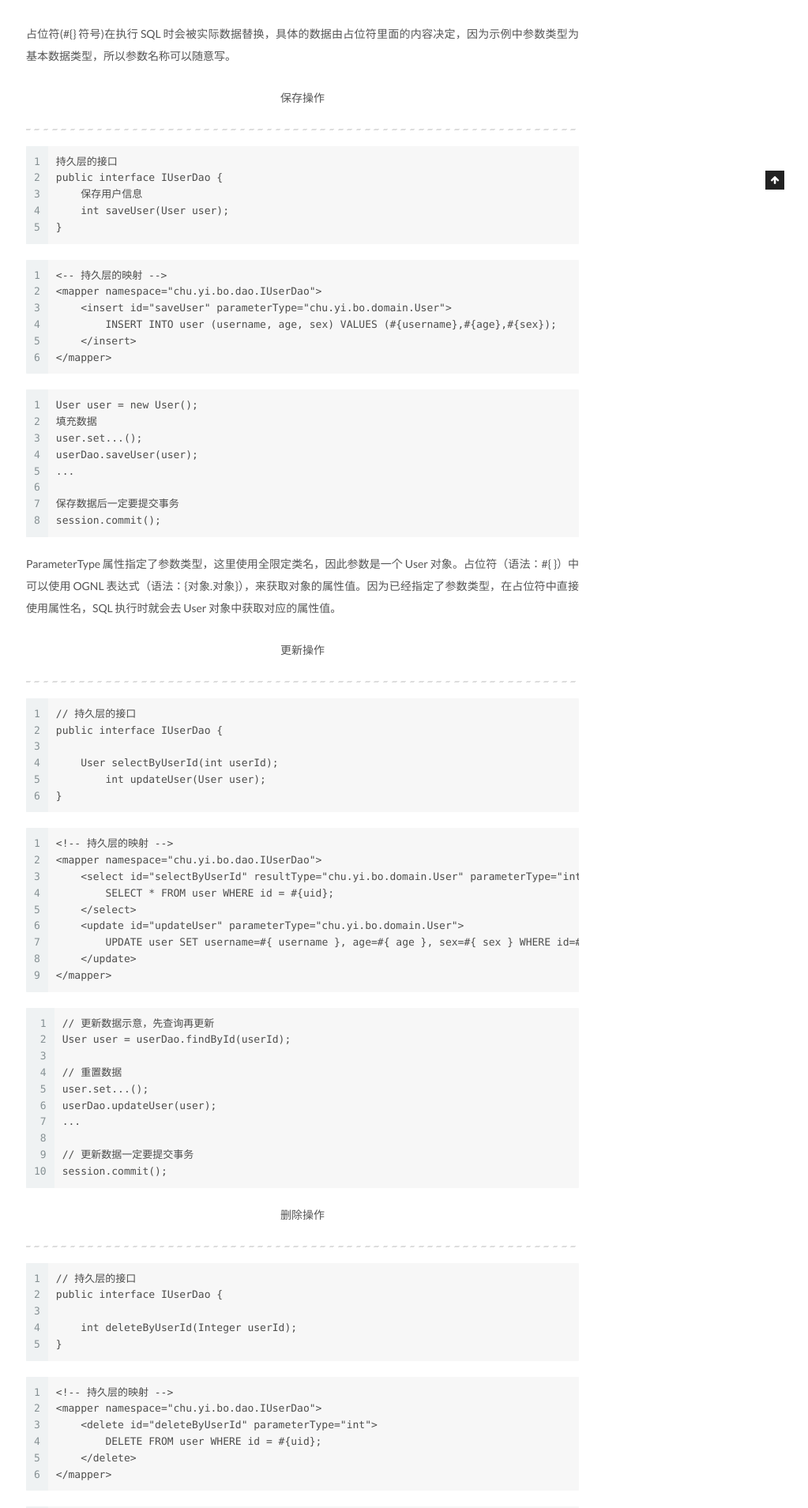
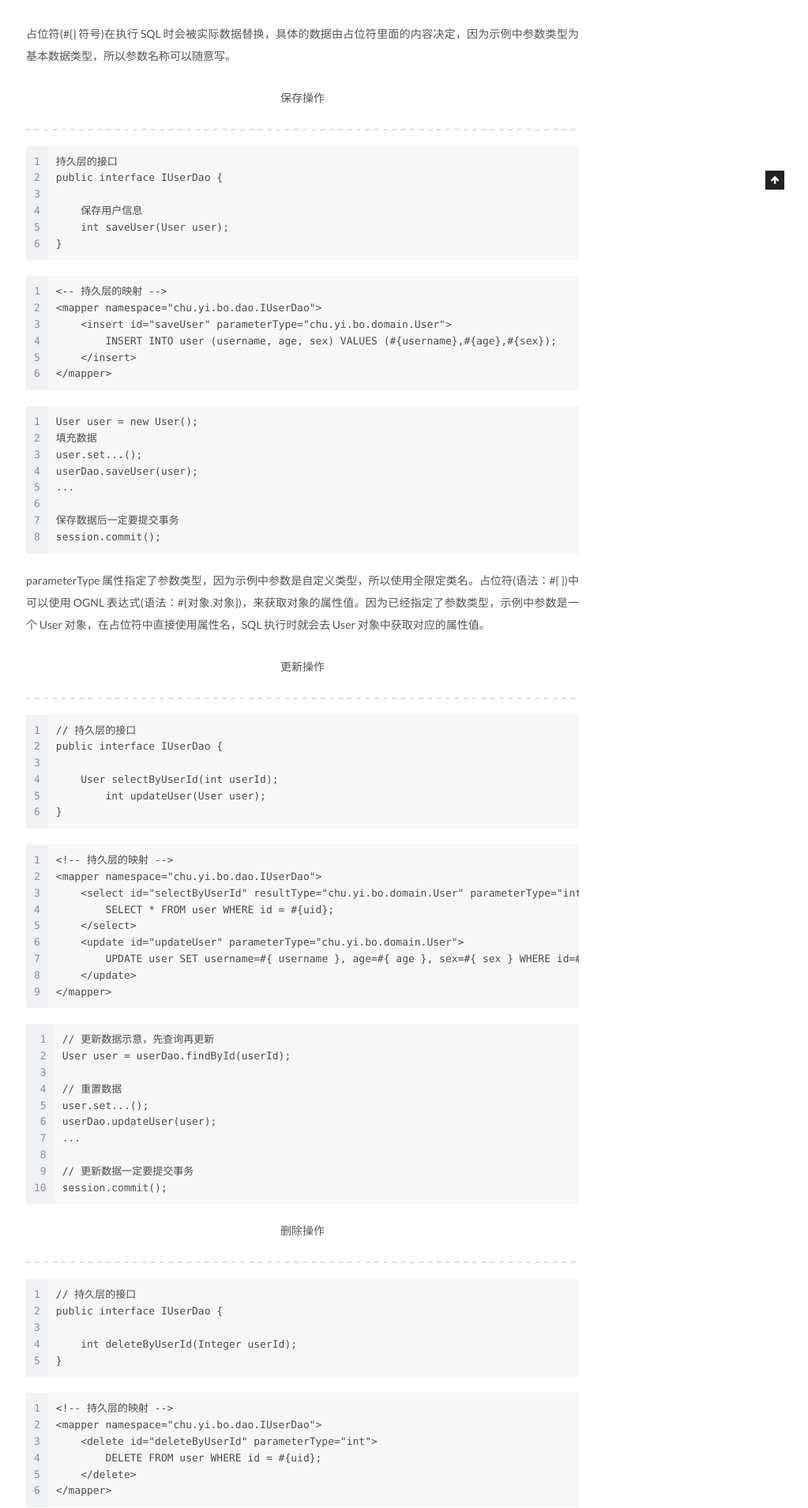
Before and after one commit to chuyibo/chuyibo.github.io, a Jekyll site: the page built from _posts/2021-01-27-MyBatis 学习笔记03.md, in a window 1280 px wide. Shown: the part 760-2669 px from the top of the page at 79% size, without its empty margins (257-1280 px from the left). Built offline with Jekyll 4.4.1, drawn with Linux system fonts in a browser that asks for light colours.

Commit message:
2021/02/13

````diff
--- a/_posts/2021-01-27-MyBatis 学习笔记03.md
+++ b/_posts/2021-01-27-MyBatis 学习笔记03.md
@@ -40,6 +40,7 @@ select 标签的 id 属性值必须与持久层接口的方法名一致。result
 ```
 持久层的接口
 public interface IUserDao {
+
     保存用户信息
     int saveUser(User user);
 }
@@ -65,7 +66,7 @@ userDao.saveUser(user);
 session.commit();
 ```
 
-ParameterType 属性指定了参数类型，这里使用全限定类名，因此参数是一个 User 对象。占位符（语法：#{ }）中可以使用 OGNL 表达式（语法：{对象.对象}），来获取对象的属性值。因为已经指定了参数类型，在占位符中直接使用属性名，SQL 执行时就会去 User 对象中获取对应的属性值。
+parameterType 属性指定了参数类型，因为示例中参数是自定义类型，所以使用全限定类名。占位符(语法：#{ })中可以使用 OGNL 表达式(语法：#{对象.对象})，来获取对象的属性值。因为已经指定了参数类型，示例中参数是一个 User 对象，在占位符中直接使用属性名，SQL 执行时就会去 User 对象中获取对应的属性值。
 
 <p align="center">更新操作</p>
 
````
